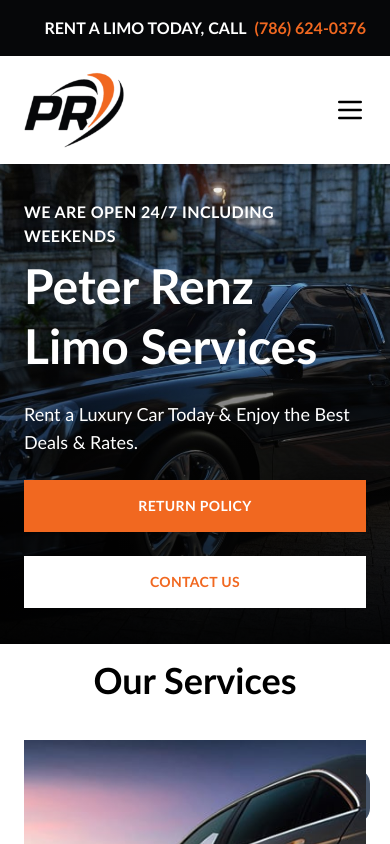
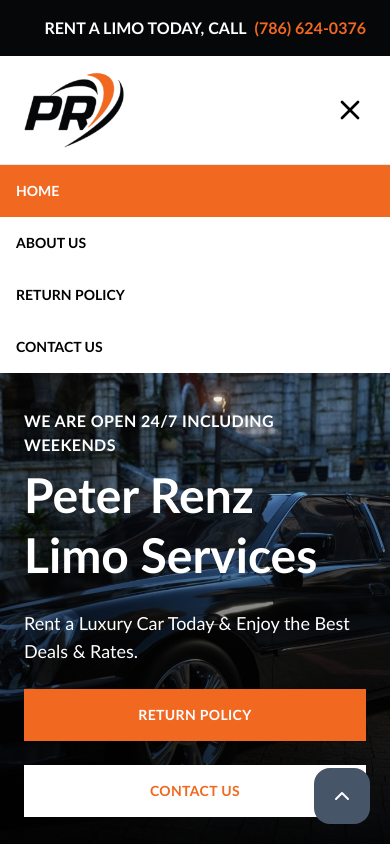
Before and after one commit to 2gbeh/prl, a Next.js app: page / in a window 390 px wide. Shown: the top 844 px of the page. Built offline with nearby package versions, Linux system fonts and the light colour scheme.

Commit message:
feat: add drawer

```diff
--- /dev/null
+++ b/components/atoms/drawer/index.tsx
@@ -0,0 +1,28 @@
+import React from "react";
+import Link from "next/link";
+import { useRouter } from "next/router";
+//
+import { MENU } from "@/constants/MENU";
+
+interface IProps {}
+
+const Drawer: React.FC<IProps> = ({}) => {
+  const router = useRouter();
+  console.log("🚀 ~ Drawer");
+  // renders
+  return (
+    <ul className="flex w-full flex-col border-t text-sm font-semibold">
+      {MENU.map(({ label, path }, i) => (
+        <Link
+          key={i}
+          href={path}
+          className={router.asPath === path ? "bg-brand p-4 text-white" : "p-4"}
+        >
+          {label}
+        </Link>
+      ))}
+    </ul>
+  );
+};
+
+export default React.memo(Drawer);
--- a/components/atoms/header/index.tsx
+++ b/components/atoms/header/index.tsx
@@ -1,33 +1,33 @@
-import React from "react";
+import React, { useState } from "react";
 import Link from "next/link";
 import { useRouter } from "next/router";
+import { MenuIcon, XIcon } from "lucide-react";
 //
 import Logo from "../logo";
-import { GridIcon, MenuIcon } from "lucide-react";
+import Drawer from "../drawer";
+import { MENU } from "@/constants/MENU";
 
 interface IProps {}
 
 const Header: React.FC<IProps> = ({}) => {
   const router = useRouter();
+  const [openDrawer, setOpenDrawer] = useState(true);
+  const toggleDrawer = () => setOpenDrawer((prev) => !prev);
   console.log("🚀 ~ Header");
   // renders
   return (
-    <header className="bg-white py-4">
-      <div className="flex-center-between container">
+    <>
+      <header className="bg-white">
+        <div className="flex-center-between container py-4">
           <Link href="/">
             <Logo />
           </Link>
           <nav className="">
-          <i className="block sm:hidden">
-            <MenuIcon size={32} />
-          </i>
+            <button className="block sm:hidden" onClick={toggleDrawer}>
+              {openDrawer ? <XIcon size={32} /> : <MenuIcon size={32} />}
+            </button>
             <ul className="hidden space-x-5 text-sm font-semibold sm:block">
-            {[
-              { label: "HOME", path: "/" },
-              { label: "ABOUT US", path: "/about-us" },
-              { label: "RETURN POLICY", path: "/return-policy" },
-              { label: "CONTACT US", path: "/contact-us" },
-            ].map(({ label, path }, i) => (
+              {MENU.map(({ label, path }, i) => (
                 <Link
                   key={i}
                   href={path}
@@ -39,7 +39,9 @@
             </ul>
           </nav>
         </div>
+        {openDrawer && <Drawer />}
       </header>
+    </>
   );
 };
 
--- a/components/molecules/ribbon/index.tsx
+++ b/components/molecules/ribbon/index.tsx
@@ -10,7 +10,7 @@
   // renders
   return (
     <section
-      className="flex-col-center min-h-[320px] bg-accent py-4 text-white"
+      className="flex-col-center min-h-[160px] bg-accent py-4 text-white sm:min-h-[320px]"
       style={backgroundImageStyles("/uploads/ribbon.png")}
     >
       {children ?? (
--- a/constants/APP.ts
+++ b/constants/APP.ts
@@ -1,5 +1,5 @@
 import { mailto, tel } from "@/utils/formatHref";
-// Lauderhill is a city in Broward County, Florida, United States
+
 export const APP = {
   url: "https://peterrenzlimoservices.com",
   domain: "peterrenzlimoservices.com",
--- /dev/null
+++ b/constants/MENU.ts
@@ -0,0 +1,6 @@
+export const MENU = [
+  { label: "HOME", path: "/" },
+  { label: "ABOUT US", path: "/about-us" },
+  { label: "RETURN POLICY", path: "/return-policy" },
+  { label: "CONTACT US", path: "/contact-us" },
+];
--- a/pages/_globals.css
+++ b/pages/_globals.css
@@ -65,6 +65,10 @@
   @apply text-2xl font-black tracking-wide leading-8
 }
 
+.h3b {
+  @apply text-xl font-black tracking-wide leading-8
+}
+
 .h4 {
   @apply font-black tracking-wider
 }
```
Lines whose indentation alone changed are shown as unchanged.
